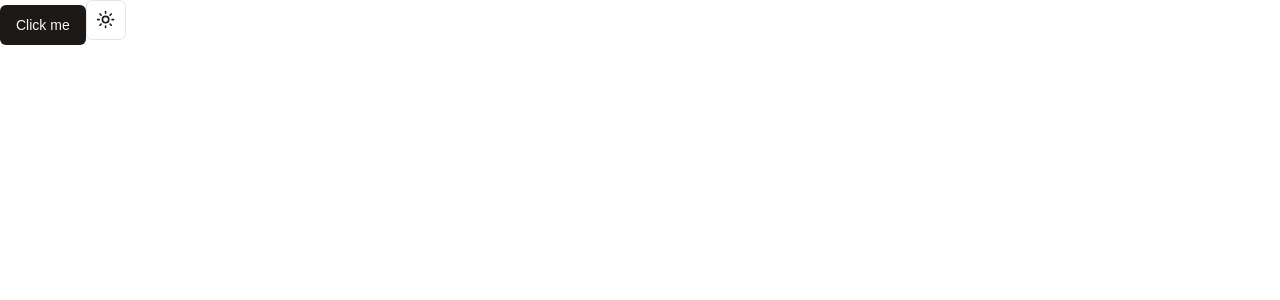
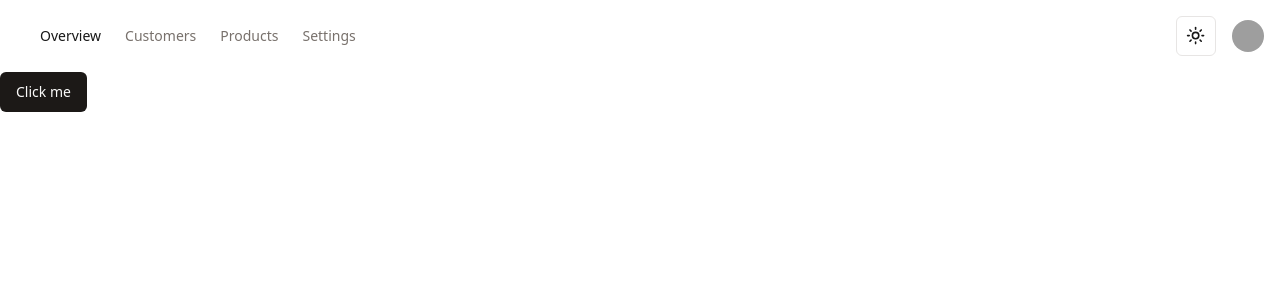
Before and after one commit to onebignick/is442-project, a Next.js app in the folder frontend/: page / in a window 1280 px wide. Shown: the top 300 px of the page. Built offline with nearby package versions, Linux system fonts and the light colour scheme; grey boxes are pictures that could not be loaded.

Commit message:
add navbar

```diff
--- a/frontend/package.json
+++ b/frontend/package.json
@@ -9,6 +9,7 @@
     "lint": "next lint"
   },
   "dependencies": {
+    "@radix-ui/react-avatar": "^1.1.0",
     "@radix-ui/react-dropdown-menu": "^2.1.1",
     "@radix-ui/react-slot": "^1.1.0",
     "class-variance-authority": "^0.7.0",
--- a/frontend/src/app/layout.tsx
+++ b/frontend/src/app/layout.tsx
@@ -1,22 +1,15 @@
 import type { Metadata } from "next";
 import { ThemeProvider } from "@/components/theme-provider";
-import localFont from "next/font/local";
 import "./globals.css";
-
-const geistSans = localFont({
-  src: "./fonts/GeistVF.woff",
-  variable: "--font-geist-sans",
-  weight: "100 900",
-});
-const geistMono = localFont({
-  src: "./fonts/GeistMonoVF.woff",
-  variable: "--font-geist-mono",
-  weight: "100 900",
-});
+import { UserNav } from "@/components/user-nav";
+import { Navbar } from "@/components/navbar";
+import { ModeToggle } from "@/components/toggle-theme-button";
+import { cn } from "@/lib/utils";
+import { fontSans } from "@/lib/fonts";
 
 export const metadata: Metadata = {
-  title: "Create Next App",
-  description: "Generated by create next app",
+  title: "IS442 Project",
+  description: "A custom CRM built for a school project",
 };
 
 export default function RootLayout({
@@ -26,10 +19,15 @@
 }>) {
   return (
     <html lang="en">
-      <body
-        className={`${geistSans.variable} ${geistMono.variable} antialiased`}
-      >
+      <body className={cn("min-h-screen bg-background font-sans antialiased", fontSans.variable)}>
         <ThemeProvider attribute="class" defaultTheme="system" enableSystem disableTransitionOnChange>
+          <div className="flex flex-row justify-between p-4 items-center">
+            <Navbar className="mx-6" />
+            <div className="flex flex-row gap-4 items-center">
+              <ModeToggle />
+              <UserNav />
+            </div>
+          </div>
           {children}
         </ThemeProvider>
       </body>
--- a/frontend/src/app/page.tsx
+++ b/frontend/src/app/page.tsx
@@ -1,11 +1,9 @@
-import { ModeToggle } from "@/components/toggle-theme-button";
 import { Button } from "@/components/ui/button";
 
 export default function Home() {
   return (
     <div>
       <Button>Click me</Button>
-      <ModeToggle />
     </div>
   );
 }
--- /dev/null
+++ b/frontend/src/components/navbar.tsx
@@ -0,0 +1,40 @@
+import Link from "next/link"
+
+import { cn } from "@/lib/utils"
+
+export function Navbar({
+	className,
+	...props
+}: React.HTMLAttributes<HTMLElement>) {
+	return (
+		<nav
+			className={cn("flex items-center space-x-4 lg:space-x-6", className)}
+			{...props}
+		>
+			<Link
+				href="/"
+				className="text-sm font-medium transition-colors hover:text-primary"
+			>
+				Overview
+			</Link>
+			<Link
+				href="/"
+				className="text-sm font-medium text-muted-foreground transition-colors hover:text-primary"
+			>
+				Customers
+			</Link>
+			<Link
+				href="/"
+				className="text-sm font-medium text-muted-foreground transition-colors hover:text-primary"
+			>
+				Products
+			</Link>
+			<Link
+				href="/"
+				className="text-sm font-medium text-muted-foreground transition-colors hover:text-primary"
+			>
+				Settings
+			</Link>
+		</nav>
+	)
+}
--- /dev/null
+++ b/frontend/src/components/ui/avatar.tsx
@@ -0,0 +1,50 @@
+"use client"
+
+import * as React from "react"
+import * as AvatarPrimitive from "@radix-ui/react-avatar"
+
+import { cn } from "@/lib/utils"
+
+const Avatar = React.forwardRef<
+  React.ElementRef<typeof AvatarPrimitive.Root>,
+  React.ComponentPropsWithoutRef<typeof AvatarPrimitive.Root>
+>(({ className, ...props }, ref) => (
+  <AvatarPrimitive.Root
+    ref={ref}
+    className={cn(
+      "relative flex h-10 w-10 shrink-0 overflow-hidden rounded-full",
+      className
+    )}
+    {...props}
+  />
+))
+Avatar.displayName = AvatarPrimitive.Root.displayName
+
+const AvatarImage = React.forwardRef<
+  React.ElementRef<typeof AvatarPrimitive.Image>,
+  React.ComponentPropsWithoutRef<typeof AvatarPrimitive.Image>
+>(({ className, ...props }, ref) => (
+  <AvatarPrimitive.Image
+    ref={ref}
+    className={cn("aspect-square h-full w-full", className)}
+    {...props}
+  />
+))
+AvatarImage.displayName = AvatarPrimitive.Image.displayName
+
+const AvatarFallback = React.forwardRef<
+  React.ElementRef<typeof AvatarPrimitive.Fallback>,
+  React.ComponentPropsWithoutRef<typeof AvatarPrimitive.Fallback>
+>(({ className, ...props }, ref) => (
+  <AvatarPrimitive.Fallback
+    ref={ref}
+    className={cn(
+      "flex h-full w-full items-center justify-center rounded-full bg-muted",
+      className
+    )}
+    {...props}
+  />
+))
+AvatarFallback.displayName = AvatarPrimitive.Fallback.displayName
+
+export { Avatar, AvatarImage, AvatarFallback }
--- /dev/null
+++ b/frontend/src/components/user-nav.tsx
@@ -0,0 +1,61 @@
+import {
+	Avatar,
+	AvatarFallback,
+	AvatarImage,
+} from "@/components/ui/avatar"
+import { Button } from "@/components/ui/button";
+import {
+	DropdownMenu,
+	DropdownMenuContent,
+	DropdownMenuGroup,
+	DropdownMenuItem,
+	DropdownMenuLabel,
+	DropdownMenuSeparator,
+	DropdownMenuShortcut,
+	DropdownMenuTrigger,
+} from "@/components/ui/dropdown-menu";
+export function UserNav() {
+	return (
+		<DropdownMenu>
+			<DropdownMenuTrigger asChild>
+				<Button variant="ghost" className="relative h-8 w-8 rounded-full">
+					<Avatar className="h-8 w-8">
+						<AvatarImage src="/avatars/01.png" alt="@shadcn" />
+						<AvatarFallback>SC</AvatarFallback>
+					</Avatar>
+				</Button>
+			</DropdownMenuTrigger>
+			<DropdownMenuContent className="w-56" align="end" forceMount>
+				<DropdownMenuLabel className="font-normal">
+					<div className="flex flex-col space-y-1">
+						<p className="text-sm font-medium leading-none">shadcn</p>
+						<p className="text-xs leading-none text-muted-foreground">
+							m@example.com
+						</p>
+					</div>
+				</DropdownMenuLabel>
+				<DropdownMenuSeparator />
+				<DropdownMenuGroup>
+					<DropdownMenuItem>
+						Profile
+						<DropdownMenuShortcut>⇧⌘P</DropdownMenuShortcut>
+					</DropdownMenuItem>
+					<DropdownMenuItem>
+						Billing
+						<DropdownMenuShortcut>⌘B</DropdownMenuShortcut>
+					</DropdownMenuItem>
+					<DropdownMenuItem>
+						Settings
+						<DropdownMenuShortcut>⌘S</DropdownMenuShortcut>
+					</DropdownMenuItem>
+					<DropdownMenuItem>New Team</DropdownMenuItem>
+				</DropdownMenuGroup>
+				<DropdownMenuSeparator />
+				<DropdownMenuItem>
+					Log out
+					<DropdownMenuShortcut>⇧⌘Q</DropdownMenuShortcut>
+				</DropdownMenuItem>
+			</DropdownMenuContent>
+		</DropdownMenu>
+	);
+}
--- /dev/null
+++ b/frontend/src/lib/fonts.ts
@@ -0,0 +1,9 @@
+import { JetBrains_Mono as FontMono, Inter as FontSans } from "next/font/google"
+export const fontSans = FontSans({
+  subsets: ["latin"],
+  variable: "--font-sans",
+})
+export const fontMono = FontMono({
+  subsets: ["latin"],
+  variable: "--font-mono",
+})
```
Also changed, not shown: 1 other file (tests, documents, lock files or other folders).
